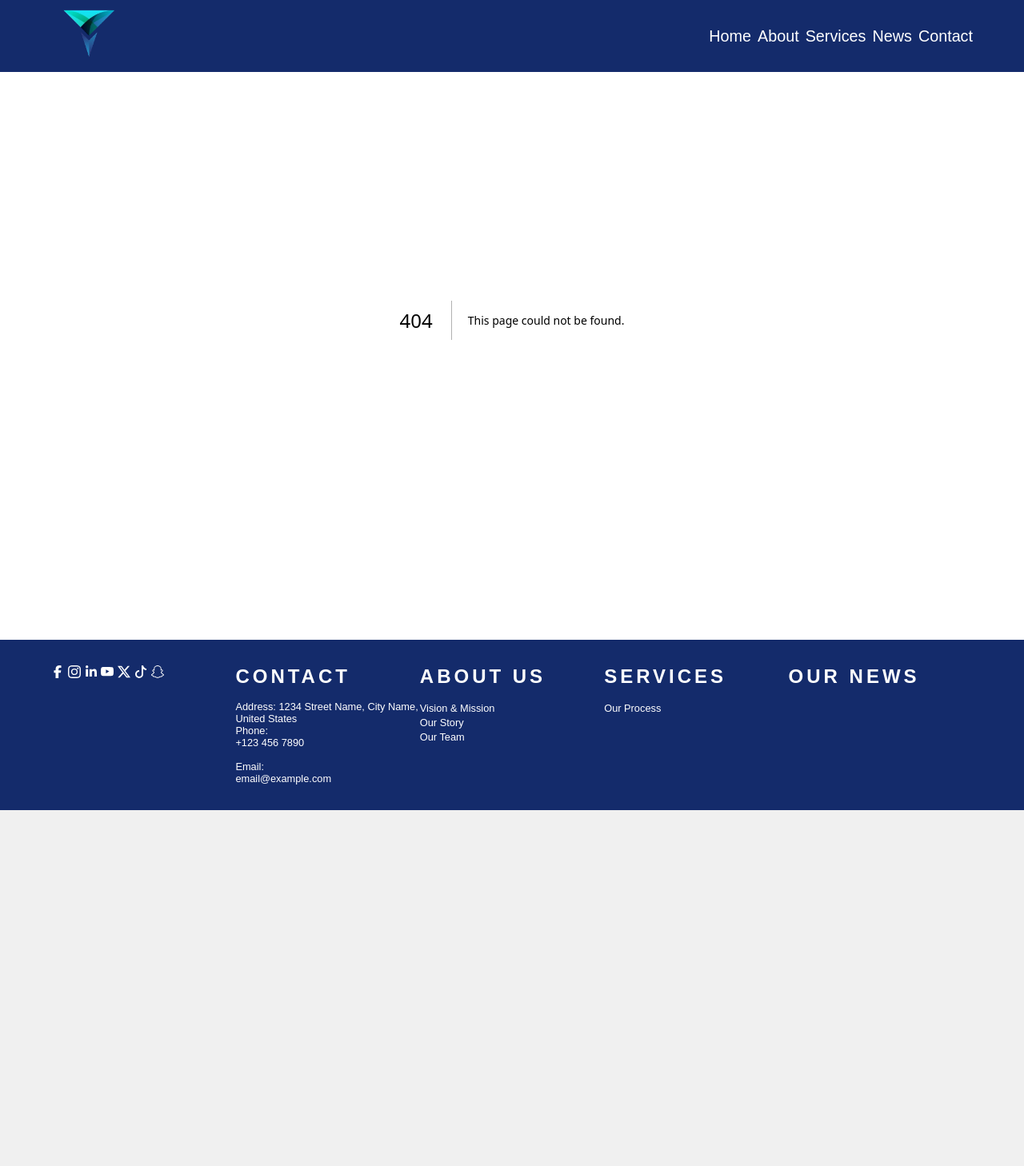
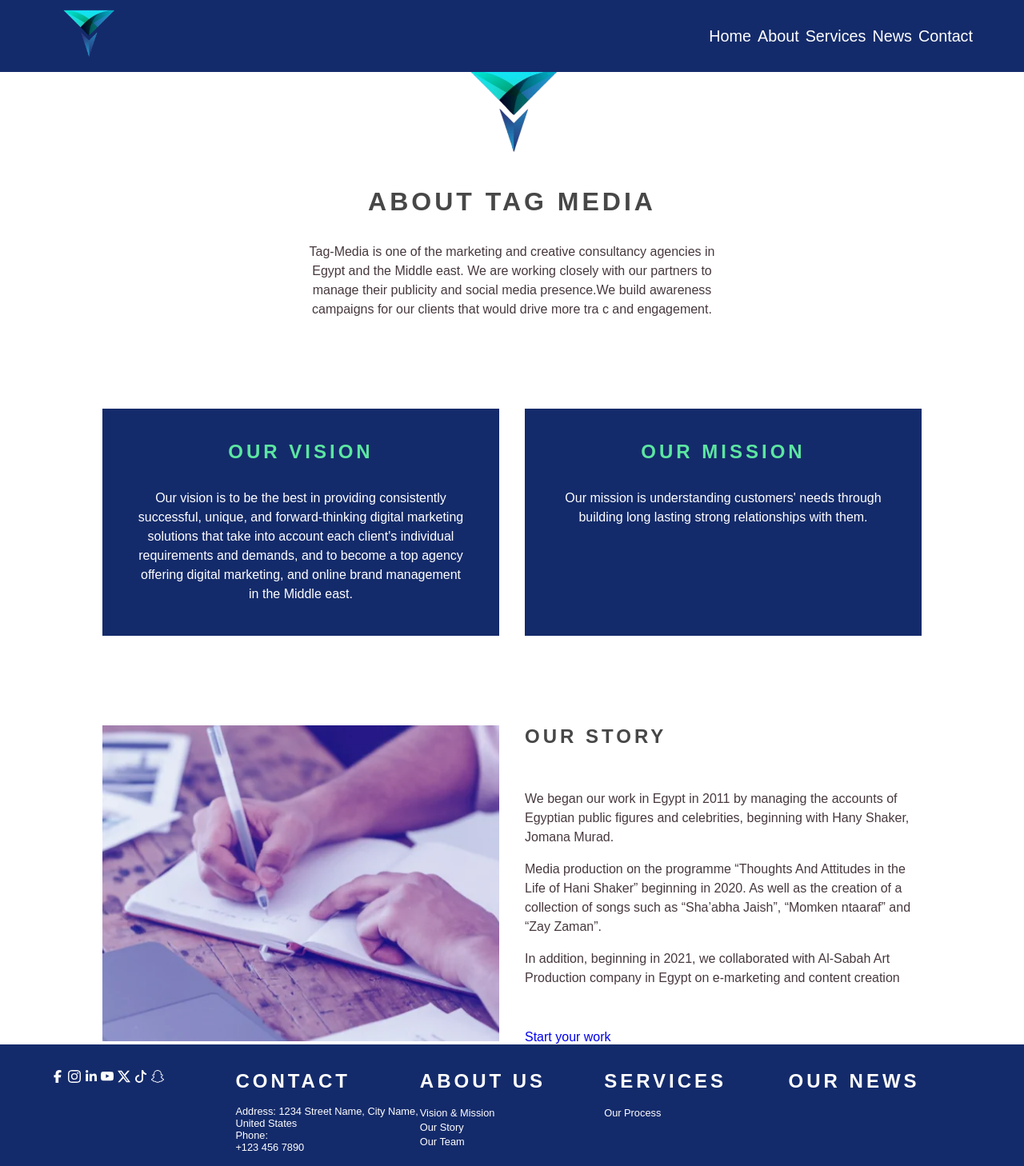
Before and after one commit to shehabwaleedd/tagmedia2, a Next.js app: page /about in a window 1280 px wide. Before the commit this address had no page. Shown: the top 1458 px of the page at 80% size. Before the commit the page ends 1013 px from the top, so only its background shows below. Built offline with nearby package versions, Linux system fonts and the light colour scheme.

Commit message:
Refactor code for improved performance and readability

```diff
--- /dev/null
+++ b/src/app/about/page.module.scss
@@ -0,0 +1,148 @@
+.about {
+    padding-top: 10vh;
+    display: flex;
+    flex-direction: column;
+    align-items: flex-start;
+    justify-content: flex-start;
+    min-height: 100vh;
+    background-color: var(--container-color);
+    width: 100%;
+    gap: 10vh;
+
+    &__container {
+        display: flex;
+        flex-direction: column;
+        align-items: center;
+        justify-content: center;
+        width: 100%;
+        position: relative;
+        height: 100%;
+        max-width: 80vw;
+        margin: 0 auto;
+
+        img {
+            width: 10rem;
+            object-fit: cover;
+            position: relative;
+
+            @media (max-width: 768px) {
+                height: 5rem;
+                width: 5rem;
+            }
+        }
+
+        h1 {
+            font-size: 2rem;
+            font-weight: 700;
+            color: var(--title-color);
+            text-transform: uppercase;
+            letter-spacing: 0.25rem;
+            margin-top: 2rem;
+
+            @media (max-width: 768px) {
+                font-size: 1.6rem;
+            }
+        }
+
+        p {
+            font-size: 1rem;
+            color: var(--text-color);
+            margin-top: 2rem;
+            line-height: 1.5;
+            text-align: center;
+            width: 50%;
+        }
+
+    }
+
+    &__lower {
+        display: grid;
+        grid-template-columns: repeat(2, 1fr);
+        gap: 2rem;
+        width: 100%;
+        max-width: 80vw;
+        margin: 0 auto;
+        margin-top: 2rem;
+
+        @media (max-width: 768px) {
+            grid-template-columns: 1fr;
+        }
+
+        &__mission {
+            display: flex;
+            flex-direction: column;
+            justify-content: flex-start;
+            align-items: center;
+            gap: 2rem;
+            background-color: var(--accent-color);
+            padding: 5vh;
+
+            h2 {
+                font-size: 1.5rem;
+                font-weight: 700;
+                color: var(--second-accent-color);
+                text-transform: uppercase;
+                letter-spacing: 0.25rem;
+            }
+
+            p {
+                font-size: 1rem;
+                color: var(--container-color);
+                line-height: 1.5;
+                text-align: center;
+            }
+        }
+    }
+
+    &__story {
+        display: flex;
+        flex-direction: column;
+        justify-content: center;
+        align-items: center;
+        width: 100%;
+        height: 100%;
+
+        &__container {
+            display: grid;
+            grid-template-columns: repeat(2, 1fr);
+            gap: 2rem;
+            width: 100%;
+            max-width: 80vw;
+            margin: 0 auto;
+            margin-top: 2rem;
+
+            &_right {
+                display: flex;
+                flex-direction: column;
+                justify-content: space-between;
+                align-items: flex-start;
+                height: 100%;
+                width: 100%;
+                h2 {
+                    font-size: 1.5rem;
+                    font-weight: 700;
+                    color: var(--title-color);
+                    text-transform: uppercase;
+                    letter-spacing: 0.25rem;
+                }
+
+                p {
+                    font-size: 1rem;
+                    color: var(--text-color);
+                    line-height: 1.5;
+                    text-align: left;
+                    width: 100%;
+                }
+
+                &_middle {
+                    display: flex;
+                    flex-direction: column;
+                    align-items: flex-start;
+                    justify-content: flex-start;
+                    gap: 1rem;
+                    width: 100%;
+                }
+            }
+        }
+    }
+}
--- /dev/null
+++ b/src/app/about/page.tsx
@@ -0,0 +1,47 @@
+import React from 'react'
+import styles from "./page.module.scss"
+import Image from 'next/image'
+
+const page = () => {
+    return (
+        <main className={styles.about}>
+            <section className={styles.about__container}>
+                <Image src="/logo2.png" alt="Logo" width={300} height={300} />
+                <h1>About Tag Media</h1>
+                <p>Tag-Media is one of the marketing and creative consultancy agencies in Egypt and the Middle east. We are working closely with our partners to manage their publicity and social media presence.We build awareness campaigns for our clients that would drive more tra c and engagement.</p>
+            </section>
+            <section className={styles.about__lower}>
+                <div className={styles.about__lower__mission}>
+                    <h2>Our Vision</h2>
+                    <p>Our vision is to be the best in providing consistently successful, unique, and forward-thinking digital marketing solutions that take into account each client&apos;s individual requirements and demands, and to become a top agency offering digital marketing, and online brand management in the Middle east.</p>
+                </div>
+                <div className={styles.about__lower__mission}>
+                    <h2>Our Mission</h2>
+                    <p>Our mission is understanding customers&apos; needs through building long lasting strong relationships with them.</p>
+                </div>
+            </section>
+            <section className={styles.about__story}>
+                <div className={styles.about__story__container}>
+                    <div className={styles.about__story__container_left}>
+                        <Image src="/assets/covers/about photo.webp" alt="Cover" width={500} height={500} />
+                    </div>
+                    <div className={styles.about__story__container_right}>
+                        <div className={styles.about__story__container_right_top}>
+                            <h2>Our Story</h2>
+                        </div>
+                        <div className={styles.about__story__container_right_middle}>
+                            <p>We began our work in Egypt in 2011 by managing the accounts of Egyptian public figures and celebrities, beginning with Hany Shaker, Jomana Murad. </p>
+                            <p>Media production on the programme “Thoughts And Attitudes in the Life of Hani Shaker” beginning in 2020. As well as the creation of a collection of songs such as “Sha’abha Jaish”, “Momken ntaaraf” and “Zay Zaman”.</p>
+                            <p>In addition, beginning in 2021, we collaborated  with Al-Sabah Art Production company in Egypt on e-marketing and content creation</p>
+                        </div>
+                        <div className={styles.about__story__container_right_lower}>
+                            <a href="/contact">Start your work</a>
+                        </div>
+                    </div>
+                </div>
+            </section>
+        </main>
+    )
+}
+
+export default page
```
